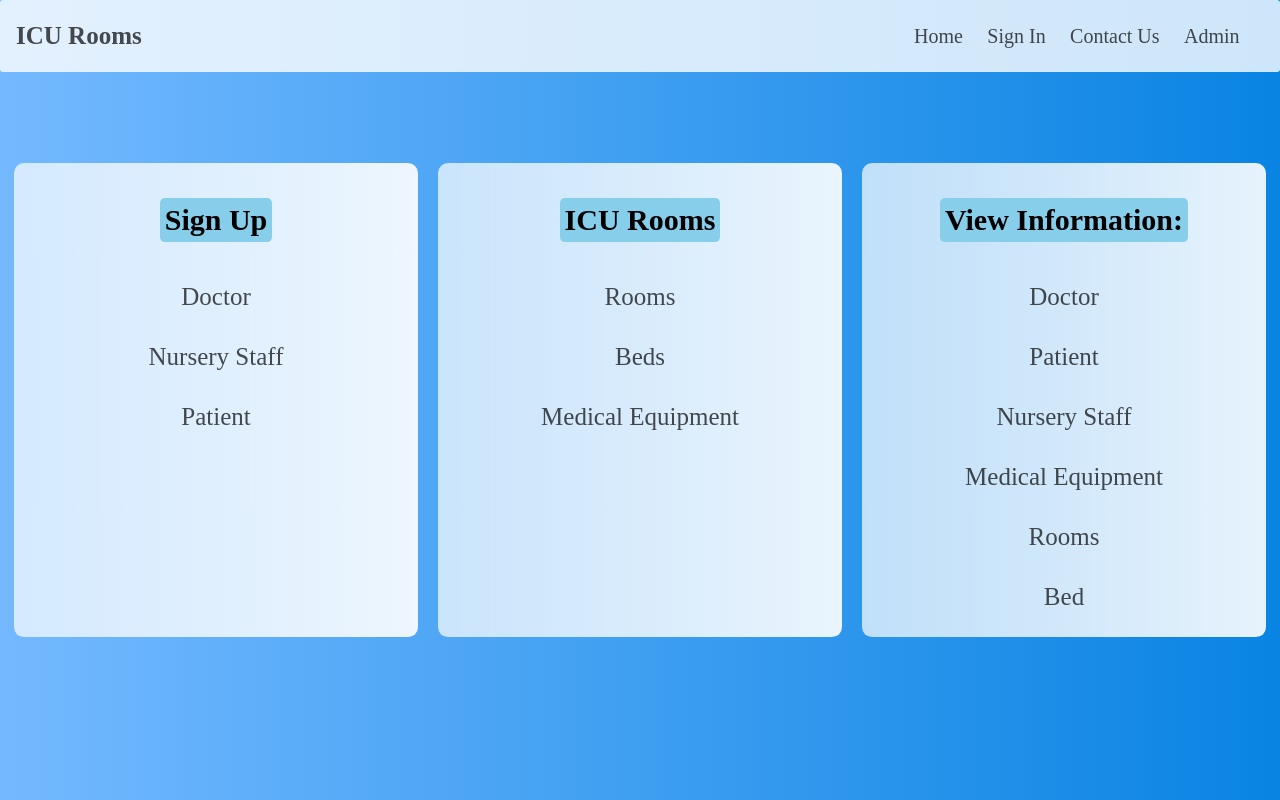
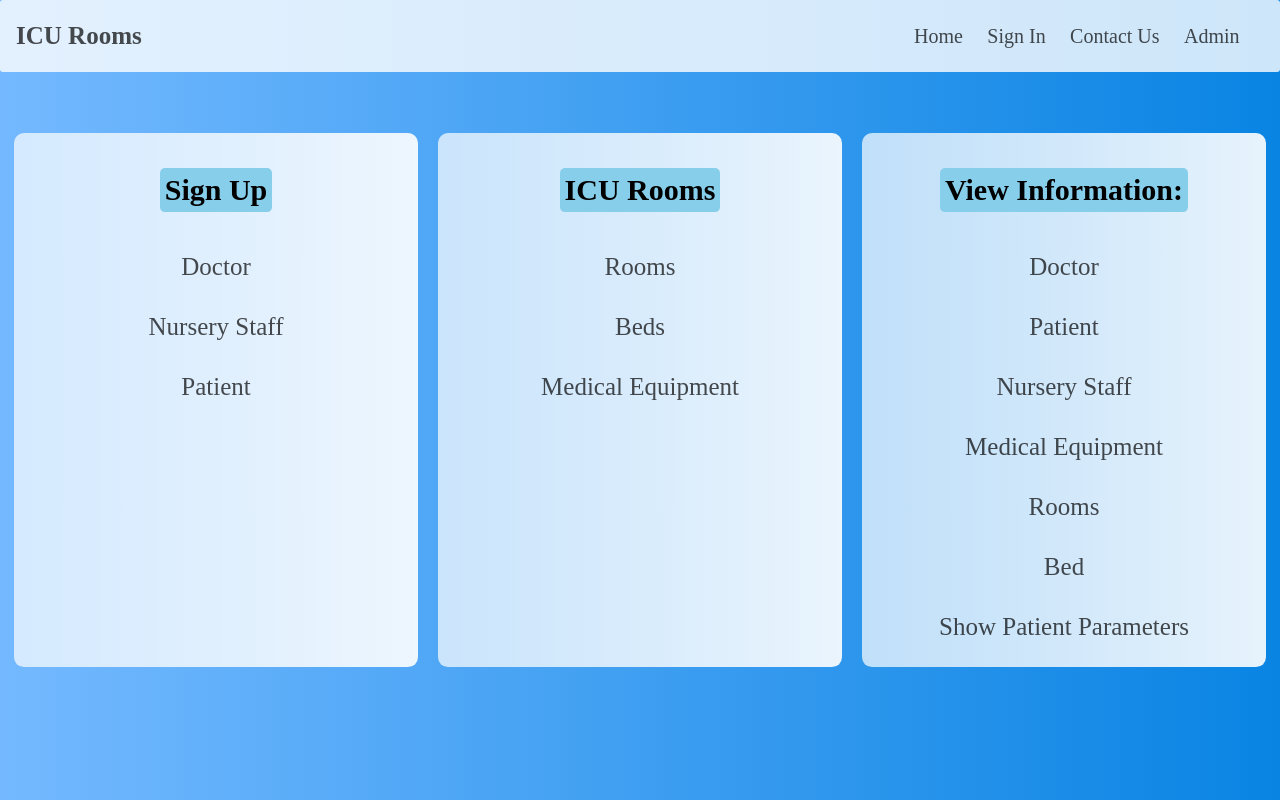
Before and after one commit to Abdelrahmanhassan1/Abdelrahmanhassan1-Full-Stack-Web-Application-Using-Flask-Python, a Flask app: page /admin/privilages in a window 1280 px wide. Run offline with Flask 2, Linux system fonts and the light colour scheme.

Commit message:
Update adminPage.html

```diff
--- a/templates/adminPage/adminPage.html
+++ b/templates/adminPage/adminPage.html
@@ -51,6 +51,7 @@
             <a href="http://127.0.0.1:5000/admin/privilages/medicalview" > Medical Equipment  </a>
             <a href="http://127.0.0.1:5000/admin/privilages/roomview" >  Rooms </a>
             <a href="http://127.0.0.1:5000/admin/privilages/bedview" > Bed </a>
+            <a href="http://127.0.0.1:5000/signin/nursery/show" > Show Patient Parameters </a>
 
 
         </div>
```
